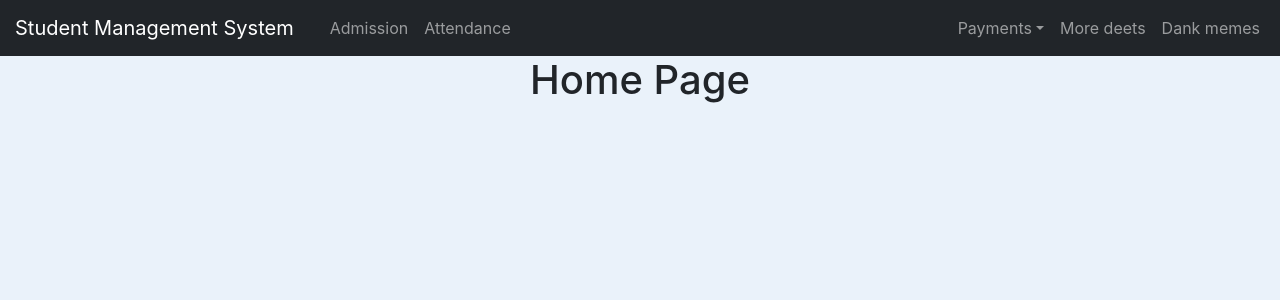
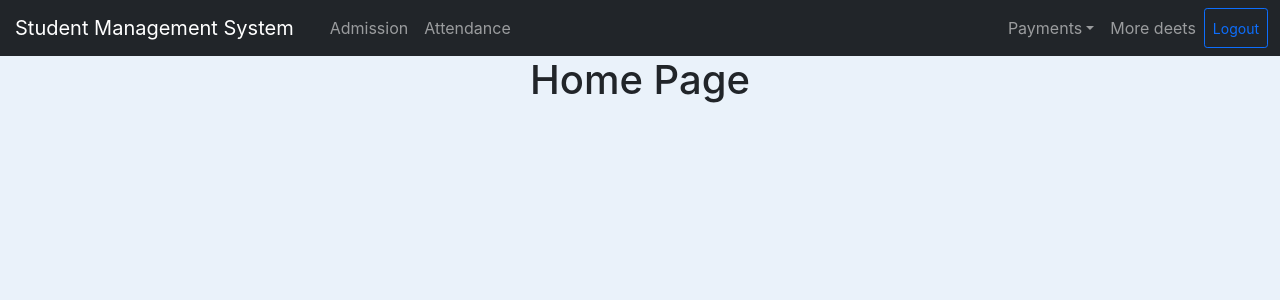
Before and after one commit to cepdnaclk/e16-co328-Student-Management-System, a React (Create React App) app in the folder web_app_for_teachers/student-management-system/: page /home in a window 1280 px wide. Shown: the top 300 px of the page. Built offline with nearby package versions, Linux system fonts and the light colour scheme; the HTML template or start-up script is replaced by a standard one.

Commit message:
feat(logout): add logout button to navigation bar;

```diff
--- a/web_app_for_teachers/student-management-system/src/components/NavBar.js
+++ b/web_app_for_teachers/student-management-system/src/components/NavBar.js
@@ -1,4 +1,4 @@
-import { Navbar, Container, Nav, NavDropdown } from 'react-bootstrap';
+import { Navbar, Container, Nav, NavDropdown, Button } from 'react-bootstrap';
 
 export default function NavBar(){
 
@@ -31,9 +31,7 @@ export default function NavBar(){
 
                 <Nav.Link href="/deets">More deets</Nav.Link>
 
-                <Nav.Link eventKey={2} href="/memes">
-                    Dank memes
-                </Nav.Link>
+                <Button variant="outline-primary" size="sm">Logout</Button>
 
                 </Nav>
 
```
